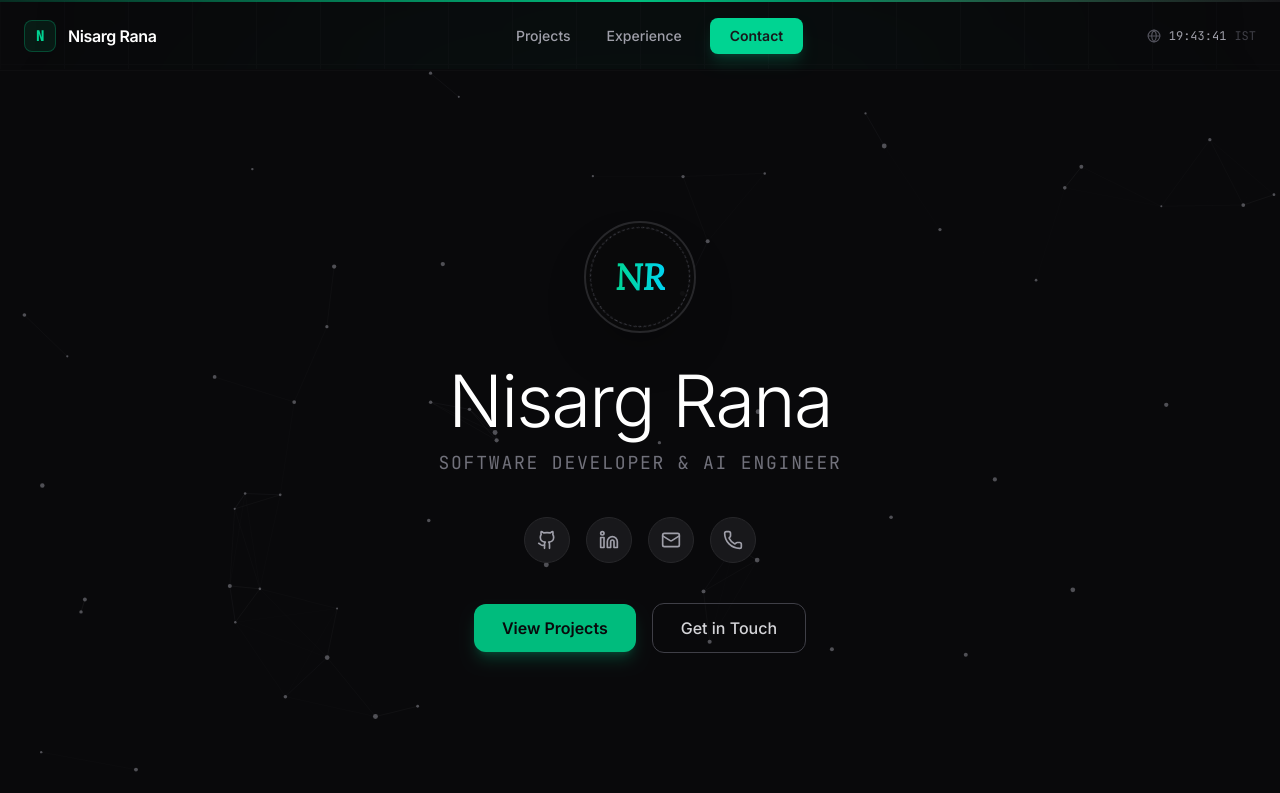
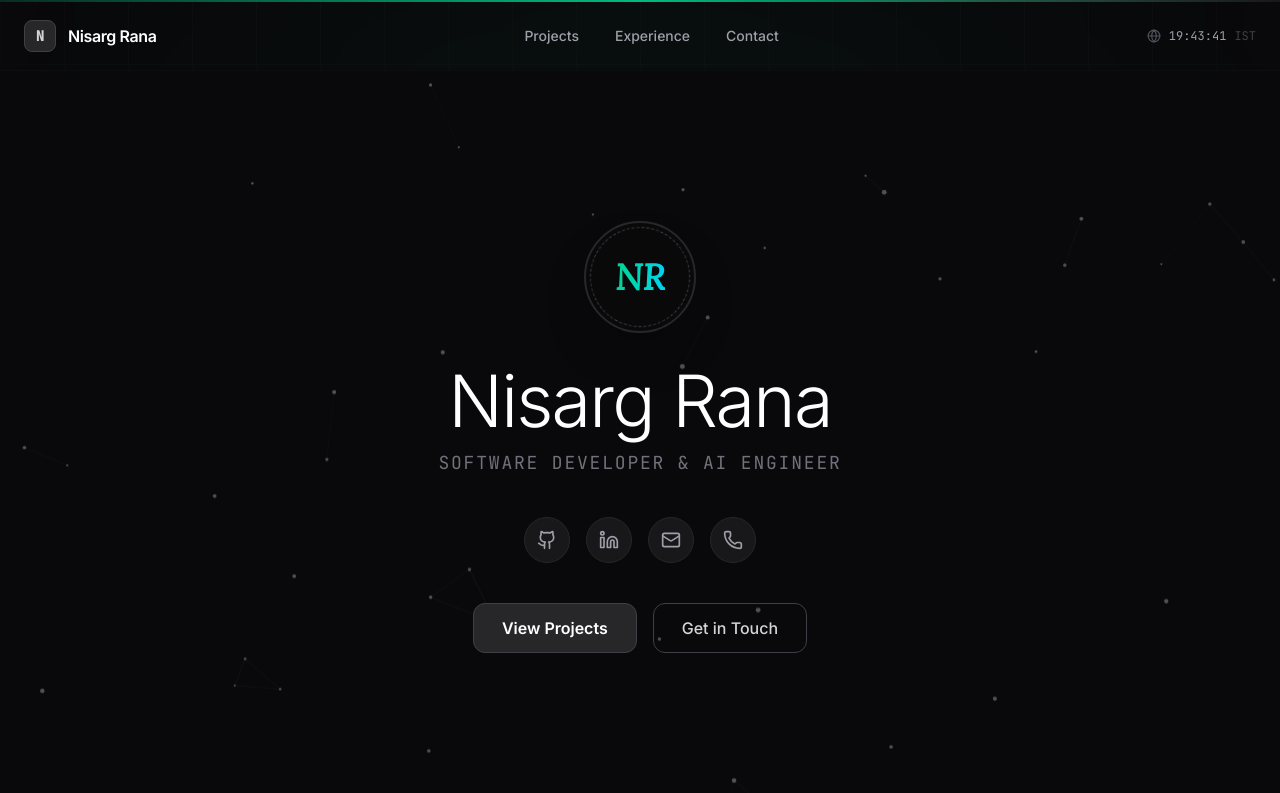
Before and after one commit to nisrg77/portfolio, a React (Vite) app: page / in a window 1280 px wide. Shown: the top 793 px of the page. Built offline with nearby package versions, Linux system fonts and the light colour scheme.

Commit message:
fix: remove green from navbar, fix hero layout, expand plexus bg, rebuild dist

```diff
--- a/src/App.tsx
+++ b/src/App.tsx
@@ -78,8 +78,8 @@ export default function App() {
             onClick={() => window.scrollTo({ top: 0, behavior: 'smooth' })}
             className="flex items-center gap-3 group"
           >
-            <div className="w-8 h-8 rounded-lg bg-emerald-500/10 border border-emerald-500/30 flex items-center justify-center group-hover:bg-emerald-500/20 transition-all">
-              <span className="text-emerald-400 font-bold text-sm font-mono">N</span>
+            <div className="w-8 h-8 rounded-lg bg-zinc-800 border border-zinc-700 flex items-center justify-center group-hover:bg-zinc-700 transition-all">
+              <span className="text-zinc-300 font-bold text-sm font-mono">N</span>
             </div>
             <span className="text-white font-semibold text-base tracking-tight">{personalInfo.name}</span>
           </button>
@@ -100,7 +100,7 @@ export default function App() {
             ))}
             <button
               onClick={() => scrollToSection('portfolio-footer')}
-              className="ml-2 px-5 py-2 text-sm font-semibold text-zinc-900 bg-emerald-400 hover:bg-emerald-300 rounded-lg transition-all shadow-lg shadow-emerald-500/20"
+              className="px-4 py-2 text-sm font-medium text-zinc-400 hover:text-white rounded-lg hover:bg-zinc-800/60 transition-all"
             >
               Contact
             </button>
@@ -152,12 +152,13 @@ export default function App() {
       </header>
 
       {/* HERO SECTION */}
-      <section id="hero-showcase" className="relative w-full bg-[#09090b] flex flex-col justify-between overflow-hidden border-b border-zinc-800/60 z-10">
+      <section id="hero-showcase" className="relative w-full bg-[#09090b] overflow-hidden border-b border-zinc-800/60 z-10">
+
+        {/* Plexus fills the entire section */}
+        <PlexusBackground />
 
         {/* Dark plexus background + hero content */}
-        <div className="relative min-h-[92vh] flex flex-col justify-center items-center px-6 py-24 text-center w-full">
-          <PlexusBackground />
-
+        <div className="relative min-h-[92vh] flex flex-col justify-center items-center px-6 py-24 text-center w-full z-20">
           <div className="max-w-3xl mx-auto flex flex-col items-center justify-center space-y-8 relative z-20">
 
             {/* Avatar */}
@@ -228,7 +229,7 @@ export default function App() {
             >
               <button
                 onClick={() => scrollToSection('projects-section')}
-                className="px-7 py-3 bg-emerald-500 hover:bg-emerald-400 text-zinc-950 font-semibold text-base rounded-xl transition-all shadow-lg shadow-emerald-500/25 hover:shadow-emerald-500/40"
+                className="px-7 py-3 bg-zinc-800 hover:bg-zinc-700 text-white font-semibold text-base rounded-xl transition-all border border-zinc-700 hover:border-zinc-500"
               >
                 View Projects
               </button>
@@ -279,7 +280,7 @@ export default function App() {
         <section id="projects-section" className="scroll-mt-24">
           <div className="mb-10 flex items-center gap-4">
             <div className="flex items-center gap-2">
-              <span className="text-emerald-500 font-mono text-sm font-bold">01</span>
+              <span className="text-zinc-500 font-mono text-sm font-bold">01</span>
               <h2 className="text-2xl font-bold text-white tracking-tight">Projects</h2>
             </div>
             <div className="h-px bg-zinc-800 flex-1" />
```
